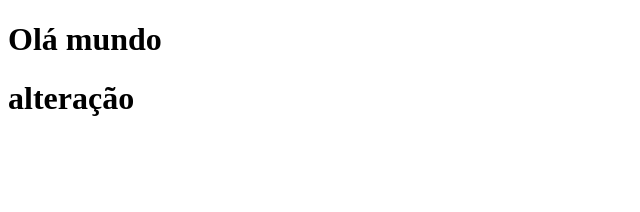
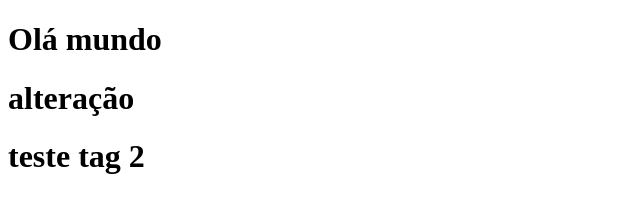
Before and after one commit to edsiebra/curso_git_1, a plain HTML site: page index.html in a window 1280 px wide. Shown: the whole page, without its empty margins (0-640 px from the left). Drawn offline with Linux system fonts and the light colour scheme.

Commit message:
teste tag 2

```diff
--- a/index.html
+++ b/index.html
@@ -8,5 +8,6 @@
 <body>
     <h1>Olá mundo</h1>
     <h1>alteração</h1>
+    <h1>teste tag 2</h1>
 </body>
 </html>
```
